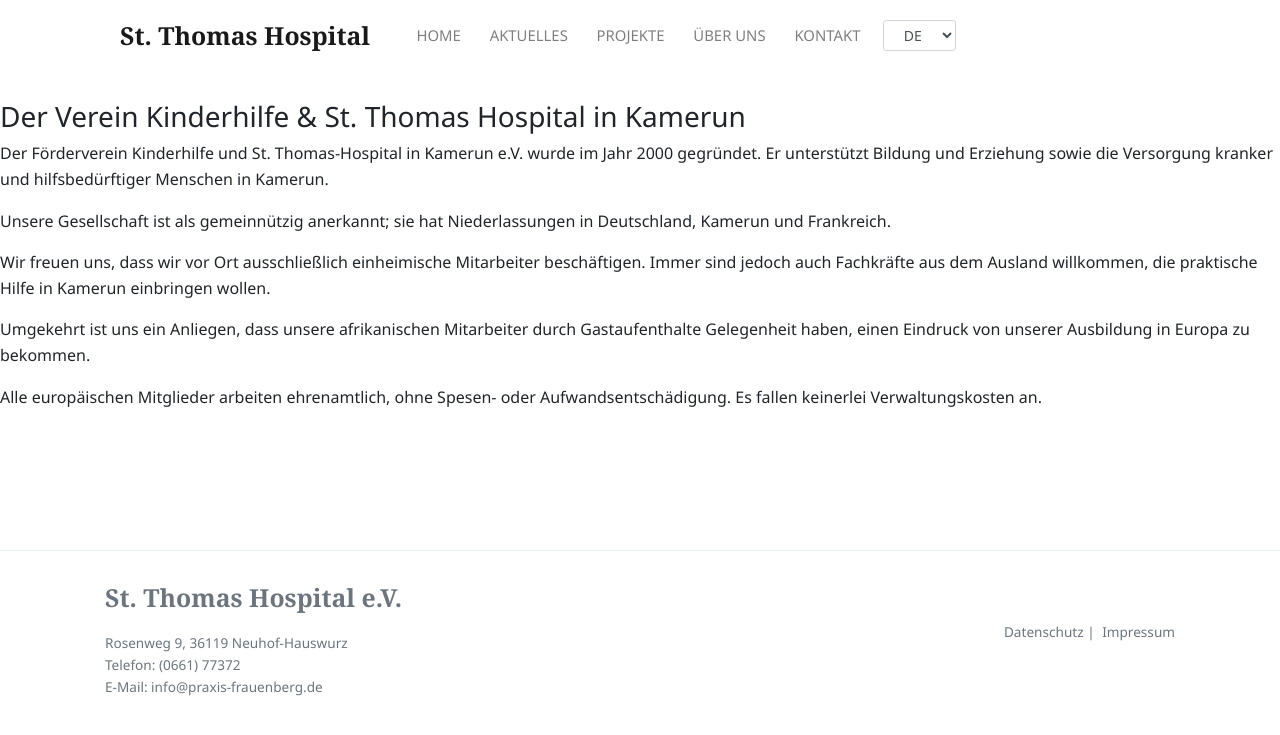
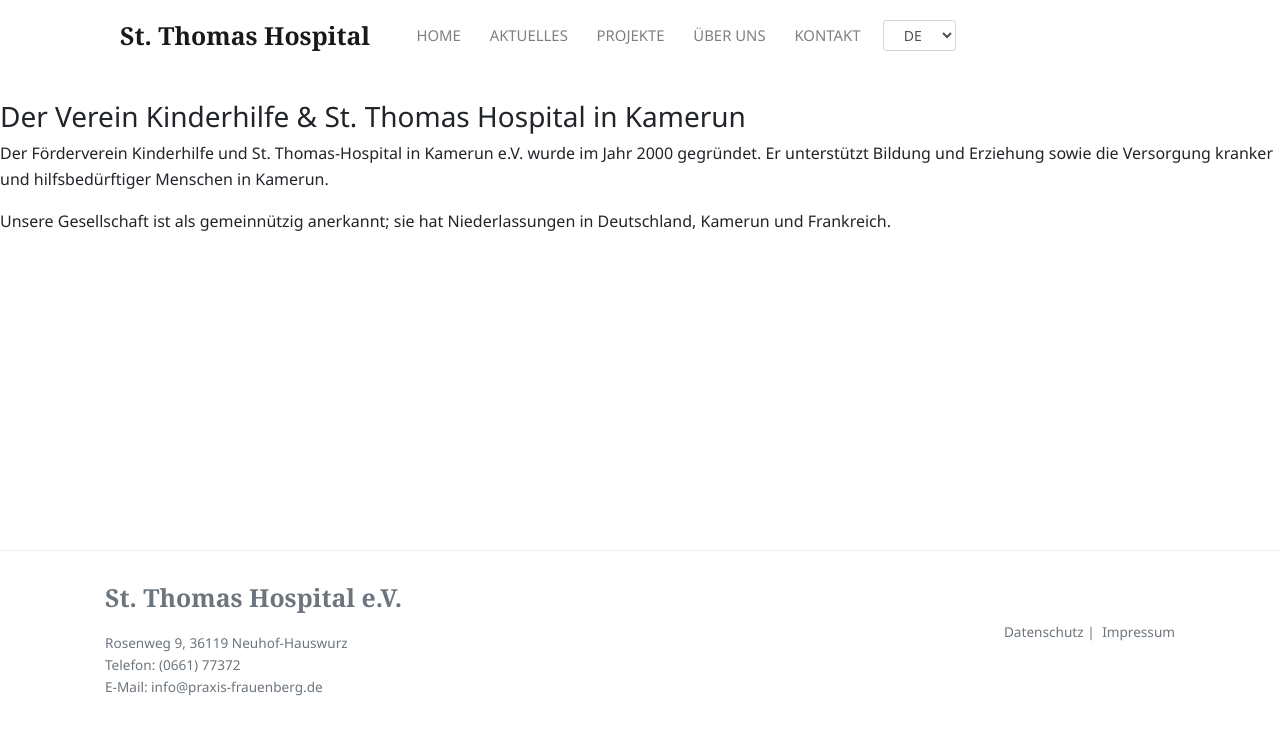
Before and after one commit to Thomas-Hospital-e-V/Thomas-Hospital-e-V.github.io, a Jekyll site: the page built from _pages/about/de/section-1.md, in a window 1280 px wide. Shown: the top 735 px of the page. Built offline with Jekyll 4.4.1, drawn with Linux system fonts in a browser that asks for light colours; nearby versions of some CDN libraries.

Commit message:
Removed duplicate text in about page

```diff
--- a/_pages/about/de/section-1.md
+++ b/_pages/about/de/section-1.md
@@ -12,9 +12,3 @@
 Der Förderverein Kinderhilfe und St. Thomas-Hospital in Kamerun e.V. wurde im Jahr 2000 gegründet. Er unterstützt Bildung und Erziehung sowie die Versorgung kranker und hilfsbedürftiger Menschen in Kamerun.
 
 Unsere Gesellschaft ist als gemeinnützig anerkannt; sie hat Niederlassungen in Deutschland, Kamerun und Frankreich.
-
-Wir freuen uns, dass wir vor Ort ausschließlich einheimische Mitarbeiter beschäftigen. Immer sind jedoch auch Fachkräfte aus dem Ausland willkommen, die praktische Hilfe in Kamerun einbringen wollen.
-
-Umgekehrt ist uns ein Anliegen, dass unsere afrikanischen Mitarbeiter durch Gastaufenthalte Gelegenheit haben, einen Eindruck von unserer Ausbildung in Europa zu bekommen.
-
-Alle europäischen Mitglieder arbeiten ehrenamtlich, ohne Spesen- oder Aufwandsentschädigung. Es fallen keinerlei Verwaltungskosten an.
```
Also changed, not shown: _pages/about/en/section-1.md (+0 -6 lines).
